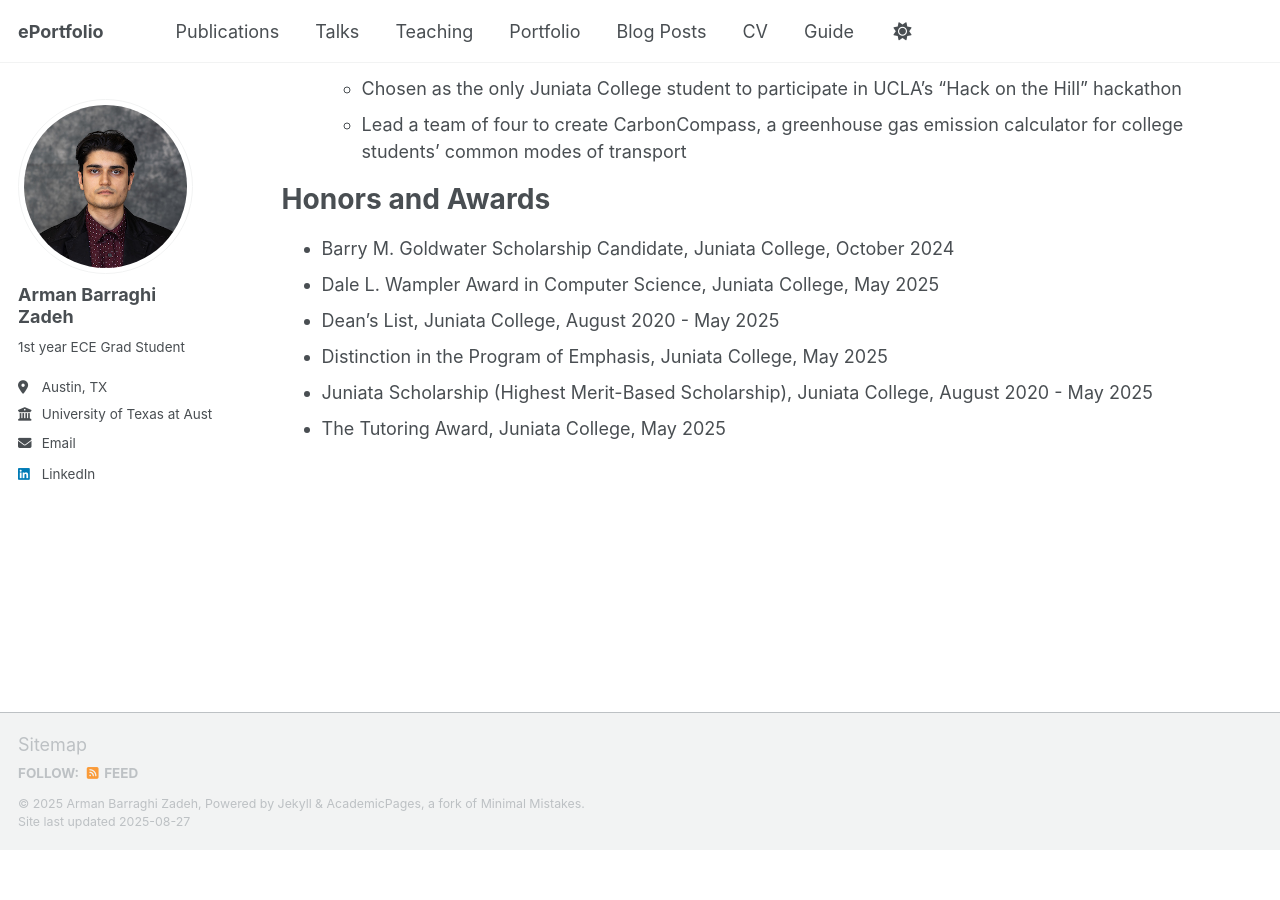
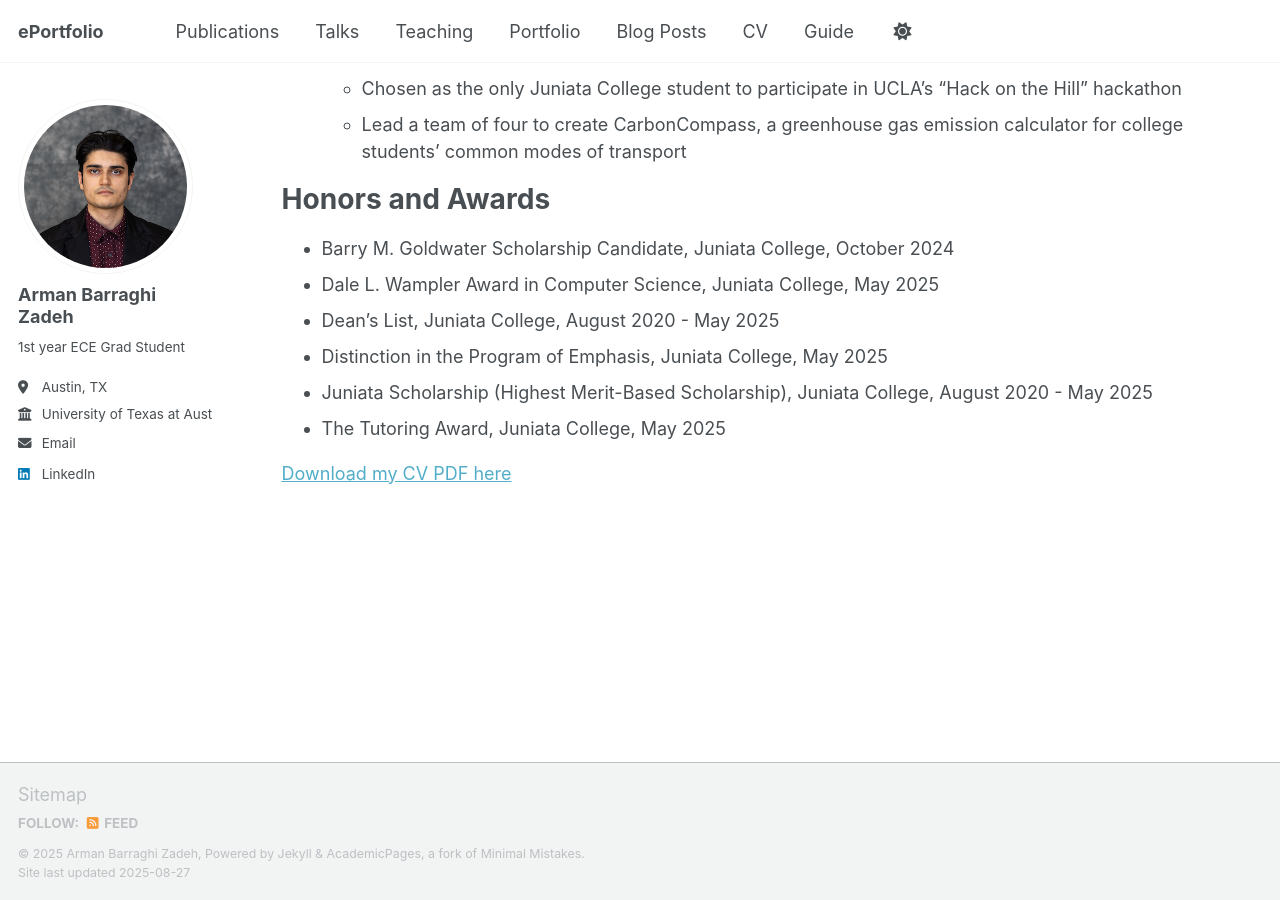
Before and after one commit to ABarraghi/abarraghi.github.io, a Jekyll site: the page built from _pages/cv.md, in a window 1280 px wide and 900 px high, scrolled down 2005 px. Built offline with Jekyll 4.4.1, drawn with Linux system fonts in a browser that asks for light colours; a script that is not in the unit is left out; before the commit the page ends 2855 px from its top, so only the background shows below that.

Commit message:
Update CV

```diff
--- a/_pages/cv.md
+++ b/_pages/cv.md
@@ -75,3 +75,6 @@ Honors and Awards
 * Distinction in the Program of Emphasis, Juniata College, May 2025
 * Juniata Scholarship (Highest Merit-Based Scholarship), Juniata College, August 2020 - May 2025
 * The Tutoring Award, Juniata College, May 2025
+
+
+[Download my CV PDF here](/files/Arman_BarraghiZadeh_CV.pdf)
```
Also changed, not shown: 2 other files.
